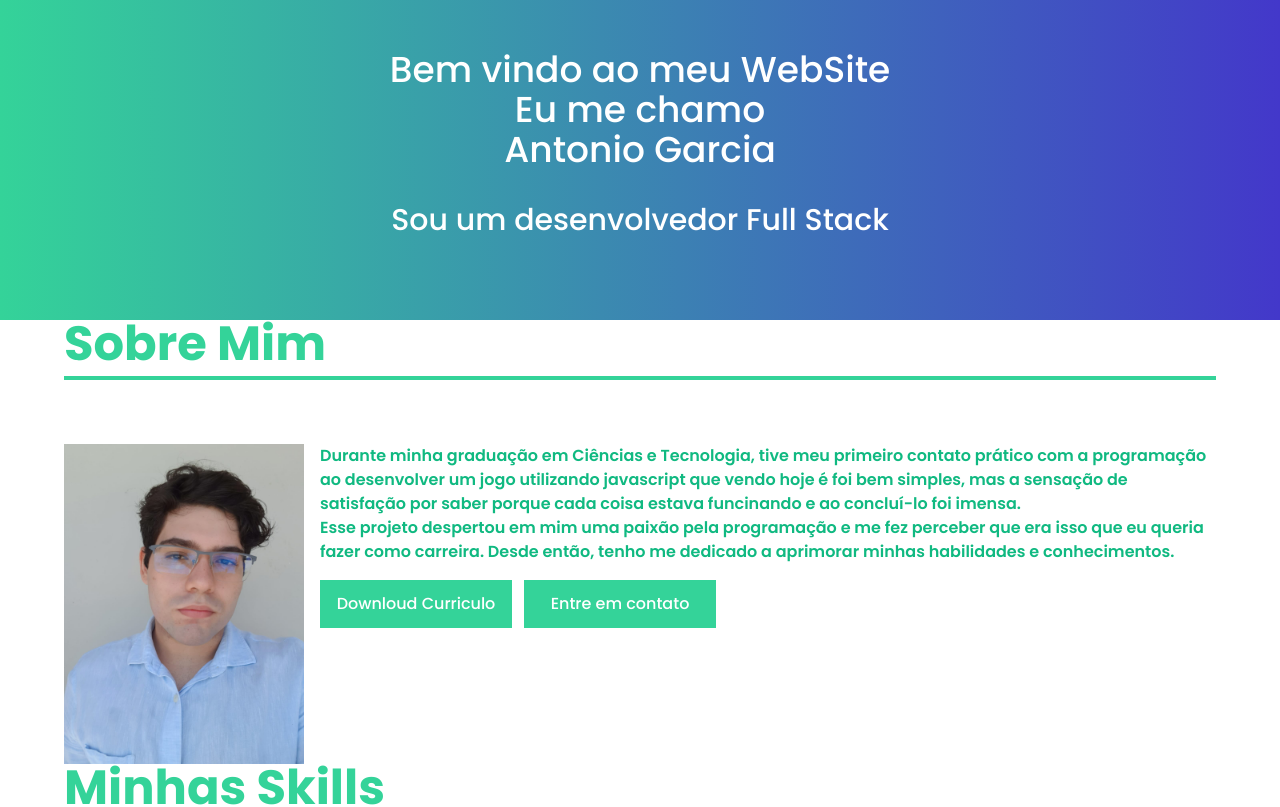
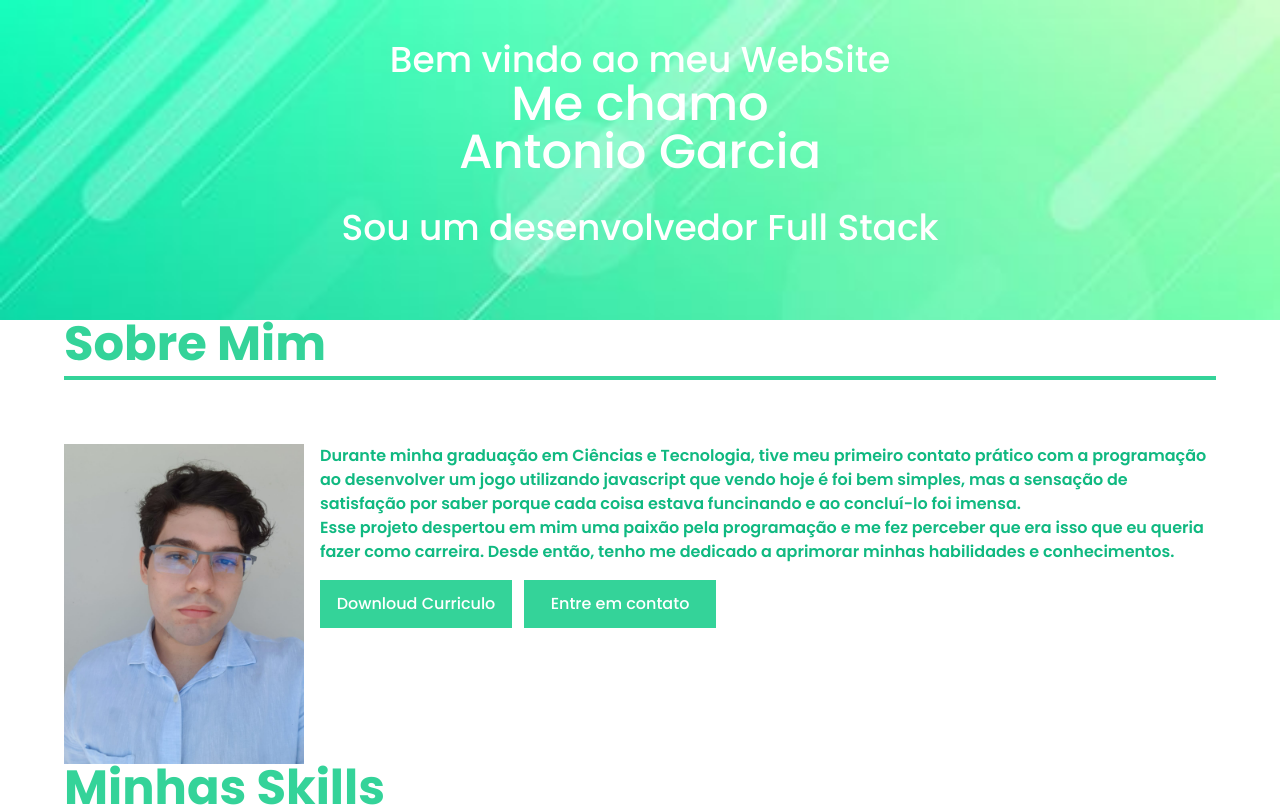
Before and after one commit to AntonioGMN/portfolio, a Next.js app: page / in a window 1280 px wide. Shown: the top 807 px of the page. Built offline with nearby package versions, Linux system fonts and the light colour scheme.

Commit message:
chance introduction background

```diff
--- a/src/components/section/introduction.tsx
+++ b/src/components/section/introduction.tsx
@@ -1,26 +1,20 @@
 import RefProps from "@/interfaces/refInterface";
-import Image from "next/image";
-import profileImage from "../../../public/foto.jpeg";
 
 export default function Introduction({ innerRef }: RefProps) {
 	return (
 		<section
 			ref={innerRef}
-			className="bg-gradient-to-r from-emerald-400 to-indigo-700 w-full h-2/5  flex items-center
-			"
+			className=" flex items-center bg-introductionBG w-full h-2/5 bg-cover"
 		>
 			<div className="flex flex-col w-full text-center">
 				<h1 className="font-medium text-4xl ">Bem vindo ao meu WebSite</h1>
-				<h1 className="font-medium text-4xl ">
-					Eu me chamo <br /> Antonio Garcia
+				<h1 className="font-medium text-5xl ">
+					Me chamo <br /> Antonio Garcia
 				</h1>
-				<h2 className="font-medium text-3xl my-8 ">
+				<h2 className="font-medium text-4xl my-8 ">
 					Sou um desenvolvedor Full Stack
 				</h2>
 			</div>
-			{/* <div className="flex-1 flex justify-center">
-				<Image src={profileImage} className="h-60 w-60" alt="erro" />
-			</div> */}
 		</section>
 	);
 }
--- a/tailwind.config.js
+++ b/tailwind.config.js
@@ -13,6 +13,9 @@ module.exports = {
 			width: {
 				introductionSection: "600px",
 			},
+			backgroundImage: {
+				introductionBG: "url('/introduction-bg.jpg')",
+			},
 		},
 	},
 	plugins: [],
```
Also changed, not shown: public/foto.jpeg (deleted), public/introduction-bg.jpg (added).
